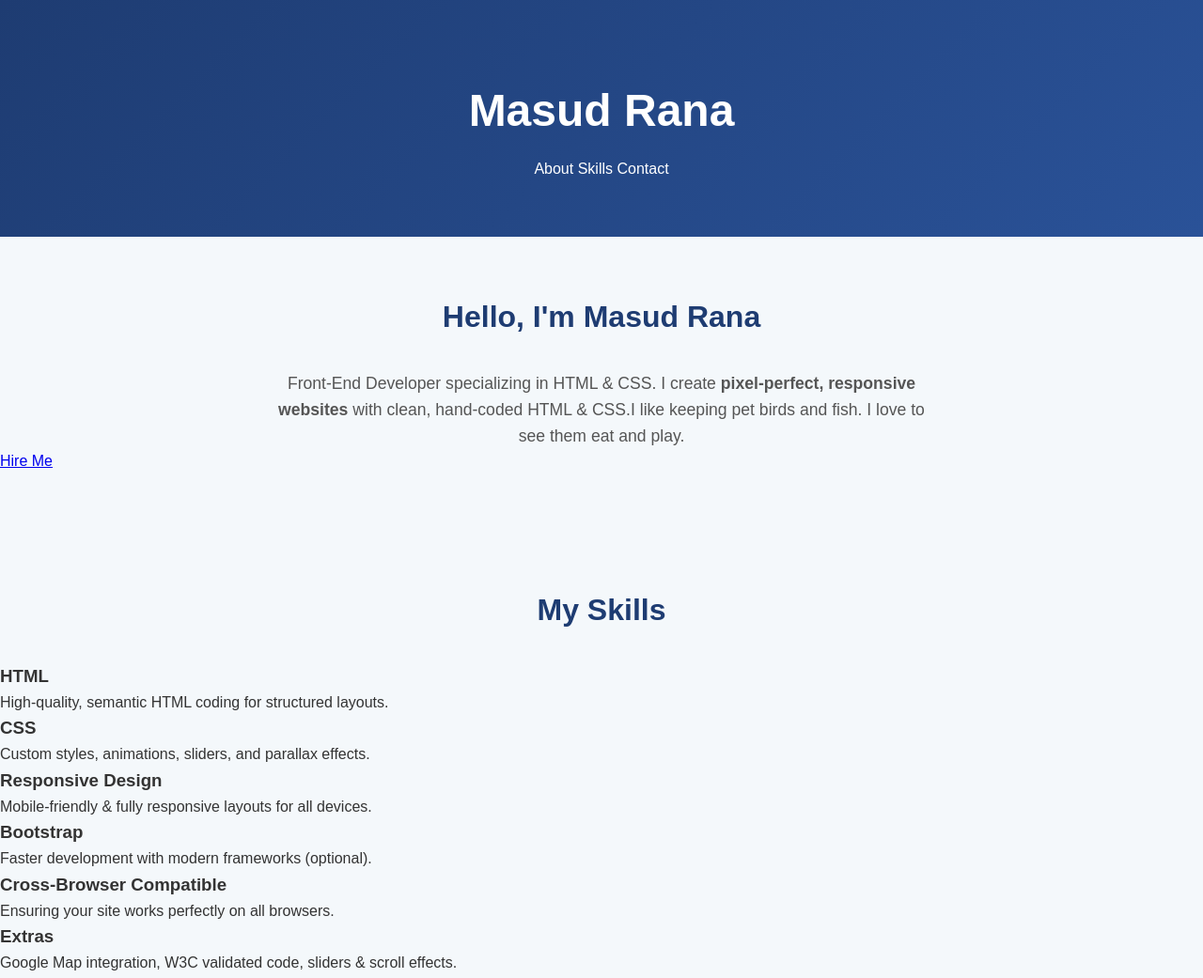
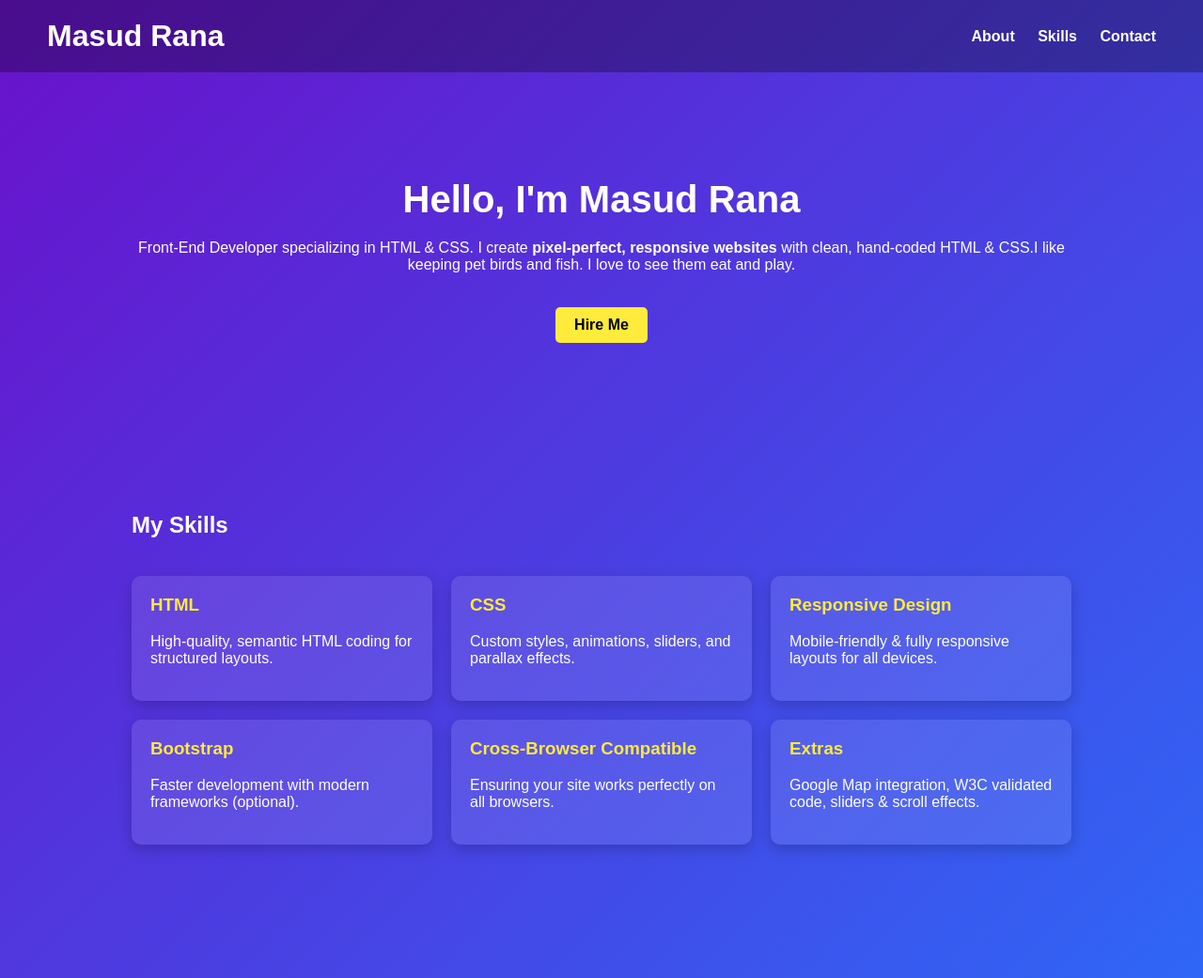
Before and after one commit to Tasin-sheikh/Masudranaportfolio, a plain HTML site: page index.html in a window 1280 px wide. Shown: the top 1041 px of the page at 94% size. Drawn offline with Linux system fonts and the light colour scheme.

Commit message:
Update style.css

```diff
--- a/style.css
+++ b/style.css
@@ -1,142 +1,94 @@
-/* Global */
-* {
+/* style.css */
+
+/* Gradient background */
+body {
   margin: 0;
-  padding: 0;
-  box-sizing: border-box;
-  font-family: 'Poppins', sans-serif;
+  font-family: 'Arial', sans-serif;
+  background: linear-gradient(135deg, #6a11cb, #2575fc);
+  color: #fff;
 }
 
-body {
-  line-height: 1.6;
-  color: #333;
-  background: #f4f8fb;
-}
-
-/* Container */
-.container {
-  width: 90%;
-  max-width: 1000px;
-  margin: auto;
-  padding: 40px 0;
-}
-
-/* Header */
 header {
-  background: linear-gradient(135deg, #1e3c72, #2a5298);
-  color: #fff;
-  padding: 80px 0 60px;
-  text-align: center;
+  display: flex;
+  justify-content: space-between;
+  align-items: center;
+  padding: 20px 50px;
+  background: rgba(0,0,0,0.3);
 }
 
 header h1 {
-  font-size: 3rem;
-  margin-bottom: 10px;
-}
-
-header p {
-  font-size: 1.2rem;
-  margin-bottom: 20px;
-  color: #d1e8ff;
-}
-
-nav ul {
-  display: flex;
-  justify-content: center;
-  list-style: none;
-  gap: 30px;
+  font-size: 2em;
+  margin: 0;
 }
 
 nav a {
   color: #fff;
   text-decoration: none;
-  font-weight: 500;
-  transition: 0.3s;
+  margin-left: 20px;
+  font-weight: bold;
 }
 
 nav a:hover {
-  color: #ffd700;
-  transform: scale(1.1);
+  text-decoration: underline;
 }
 
-/* Sections */
 section {
-  padding: 60px 0;
+  padding: 80px 50px;
+  max-width: 1000px;
+  margin: auto;
 }
 
-section h2 {
-  text-align: center;
-  margin-bottom: 30px;
-  color: #1e3c72;
-  font-size: 2rem;
-}
-
-/* About */
-#about p {
-  text-align: center;
-  max-width: 700px;
-  margin: auto;
-  font-size: 1.1rem;
-  color: #555;
-}
-
-/* Skills */
-.skills-list {
-  display: flex;
-  flex-wrap: wrap;
-  gap: 20px;
-  justify-content: center;
-}
-
-.skill {
-  background: linear-gradient(135deg, #1e3c72, #2a5298);
-  color: #fff;
-  padding: 15px 25px;
-  border-radius: 50px;
-  font-weight: 600;
-  transition: 0.3s;
+.intro {
   text-align: center;
 }
 
-.skill:hover {
-  transform: scale(1.1);
-  background: linear-gradient(135deg, #ffd700, #ff7f50);
+.intro h2 {
+  font-size: 2.5em;
+  margin-bottom: 20px;
 }
 
-/* Portfolio */
-.projects {
-  display: flex;
-  flex-wrap: wrap;
+.skills {
+  display: grid;
+  grid-template-columns: repeat(auto-fit, minmax(250px, 1fr));
   gap: 20px;
-  justify-content: center;
+  margin-top: 40px;
 }
 
-.project {
-  background: #e0f7fa;
-  padding: 50px;
-  flex: 1 1 200px;
-  text-align: center;
-  border-radius: 15px;
-  font-weight: 600;
-  transition: 0.3s;
-  cursor: pointer;
+.skill-card {
+  background: rgba(255, 255, 255, 0.1);
+  padding: 20px;
+  border-radius: 10px;
+  box-shadow: 0 5px 15px rgba(0,0,0,0.2);
+  transition: transform 0.3s;
 }
 
-.project:hover {
-  background: linear-gradient(135deg, #1e3c72, #2a5298);
-  color: #fff;
+.skill-card:hover {
   transform: translateY(-10px);
 }
 
-/* Contact */
-#contact p {
-  text-align: center;
-  font-size: 1.1rem;
+.skill-card h3 {
+  margin-top: 0;
+  color: #ffeb3b;
 }
 
-/* Footer */
 footer {
   text-align: center;
-  background: #1e3c72;
-  color: #fff;
-  padding: 20px 0;
+  padding: 40px;
+  background: rgba(0,0,0,0.3);
 }
+
+/* Buttons */
+.btn {
+  display: inline-block;
+  padding: 10px 20px;
+  background: #ffeb3b;
+  color: #000;
+  text-decoration: none;
+  border-radius: 5px;
+  font-weight: bold;
+  margin-top: 20px;
+}
+
+.btn:hover {
+  background: #ffd600;
+}
```
